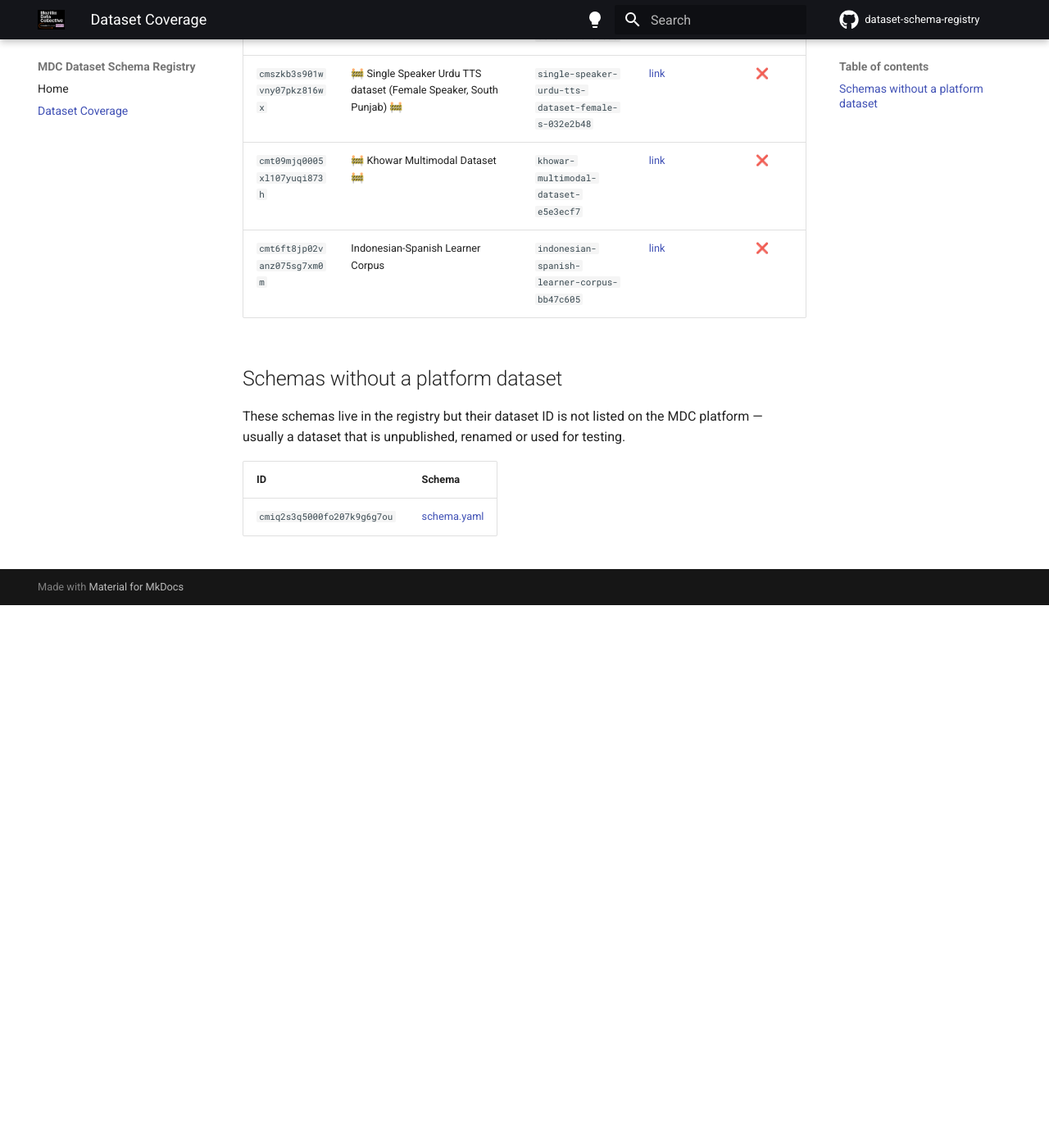
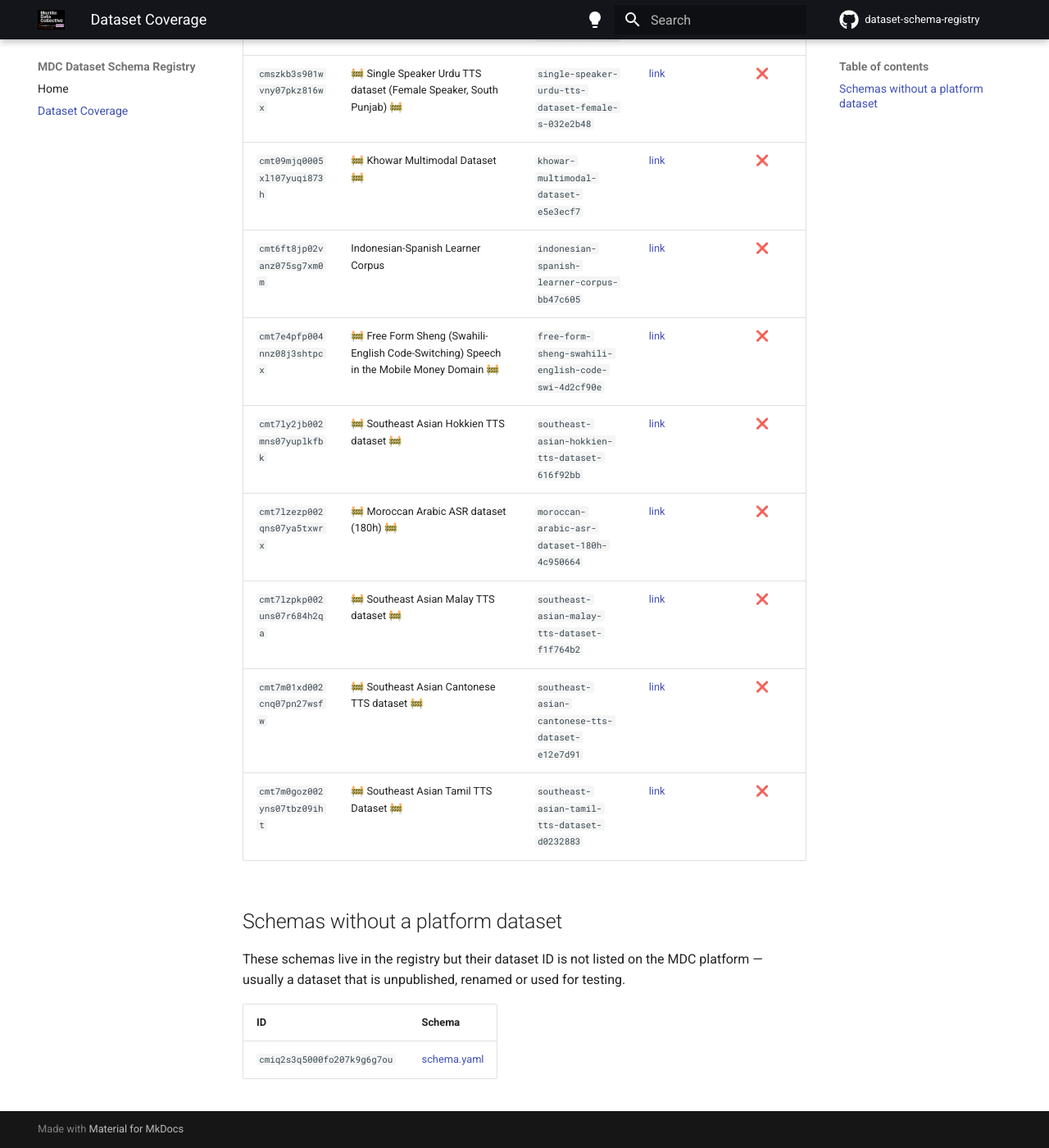
Before and after one commit to Mozilla-Data-Collective/dataset-schema-registry, an MkDocs documentation site: the page built from docs/dataset-coverage.md, in a window 1280 px wide and 1400 px high, scrolled down 105938 px. Shown: the whole window at 82% size. Built offline with MkDocs 1.6.1 and Material for MkDocs 9.7.7, drawn with Linux system fonts in a browser that asks for light colours; comment, search, counter and statistics services are not loaded; before the commit the page ends 106676 px from its top, so only the background shows below that; some of the changed text lies outside the part shown.

Commit message:
chore: update registry index and dataset coverage [skip ci]

```diff
--- a/docs/dataset-coverage.md
+++ b/docs/dataset-coverage.md
@@ -1044,6 +1044,12 @@ data programmatically.
 | `cmszkb3s901wvny07pkz816wx` | 🚧 Single Speaker Urdu TTS dataset (Female Speaker, South Punjab) 🚧 | `single-speaker-urdu-tts-dataset-female-s-032e2b48` | [link](https://mozilladatacollective.com/datasets/cmszkb3s901wvny07pkz816wx) | ❌ |
 | `cmt09mjq0005xl107yuqi873h` | 🚧 Khowar Multimodal Dataset 🚧 | `khowar-multimodal-dataset-e5e3ecf7` | [link](https://mozilladatacollective.com/datasets/cmt09mjq0005xl107yuqi873h) | ❌ |
 | `cmt6ft8jp02vanz075sg7xm0m` | Indonesian-Spanish Learner Corpus | `indonesian-spanish-learner-corpus-bb47c605` | [link](https://mozilladatacollective.com/datasets/cmt6ft8jp02vanz075sg7xm0m) | ❌ |
+| `cmt7e4pfp004nnz08j3shtpcx` | 🚧  Free Form Sheng (Swahili-English Code-Switching) Speech in the Mobile Money Domain 🚧  | `free-form-sheng-swahili-english-code-swi-4d2cf90e` | [link](https://mozilladatacollective.com/datasets/cmt7e4pfp004nnz08j3shtpcx) | ❌ |
+| `cmt7ly2jb002mns07yuplkfbk` | 🚧 Southeast Asian Hokkien TTS dataset 🚧 | `southeast-asian-hokkien-tts-dataset-616f92bb` | [link](https://mozilladatacollective.com/datasets/cmt7ly2jb002mns07yuplkfbk) | ❌ |
+| `cmt7lzezp002qns07ya5txwrx` | 🚧 Moroccan Arabic ASR dataset (180h) 🚧 | `moroccan-arabic-asr-dataset-180h-4c950664` | [link](https://mozilladatacollective.com/datasets/cmt7lzezp002qns07ya5txwrx) | ❌ |
+| `cmt7lzpkp002uns07r684h2qa` | 🚧 Southeast Asian Malay TTS dataset 🚧 | `southeast-asian-malay-tts-dataset-f1f764b2` | [link](https://mozilladatacollective.com/datasets/cmt7lzpkp002uns07r684h2qa) | ❌ |
+| `cmt7m01xd002cnq07pn27wsfw` | 🚧 Southeast Asian Cantonese TTS dataset 🚧 | `southeast-asian-cantonese-tts-dataset-e12e7d91` | [link](https://mozilladatacollective.com/datasets/cmt7m01xd002cnq07pn27wsfw) | ❌ |
+| `cmt7m0goz002yns07tbz09iht` |  🚧 Southeast Asian Tamil TTS Dataset 🚧 | `southeast-asian-tamil-tts-dataset-d0232883` | [link](https://mozilladatacollective.com/datasets/cmt7m0goz002yns07tbz09iht) | ❌ |
 
 ## Schemas without a platform dataset
 
```
Also changed, not shown: other parts of docs/dataset-coverage.md (+3 -3 lines), 1 other file.
